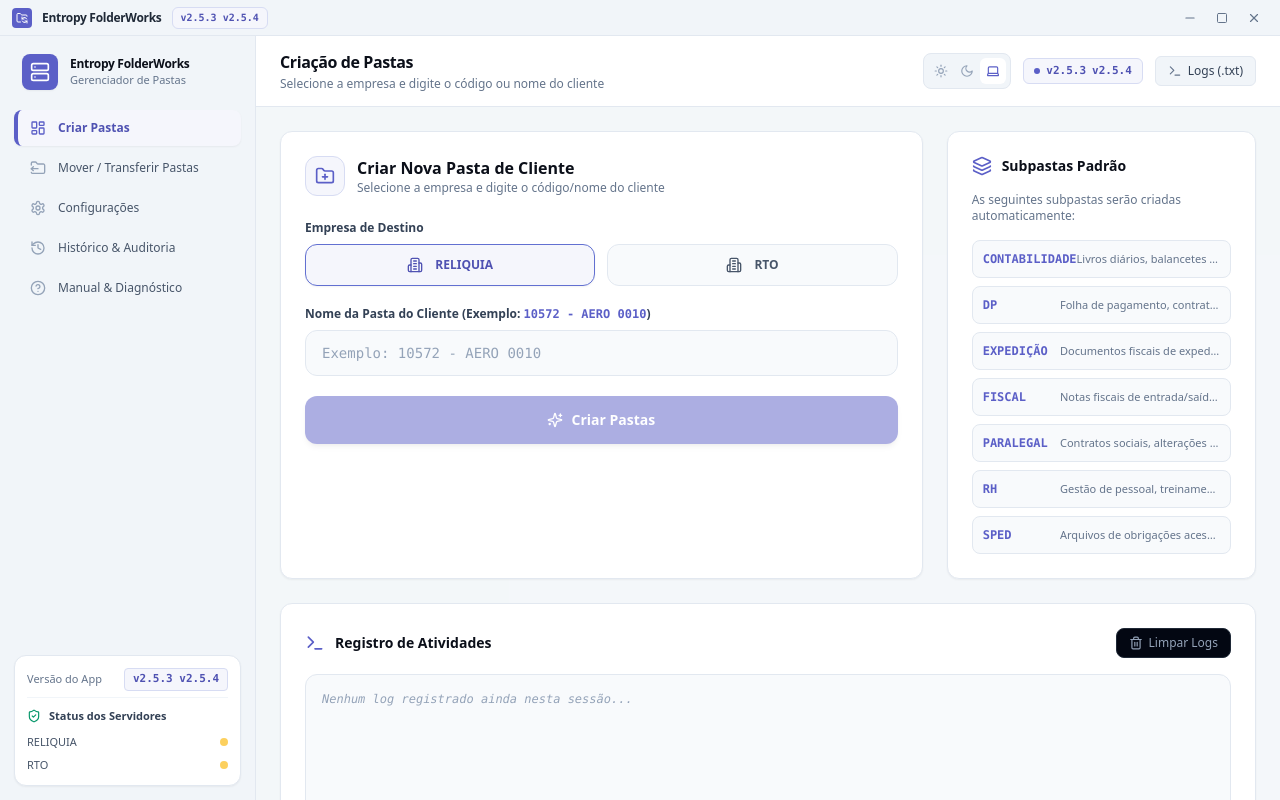
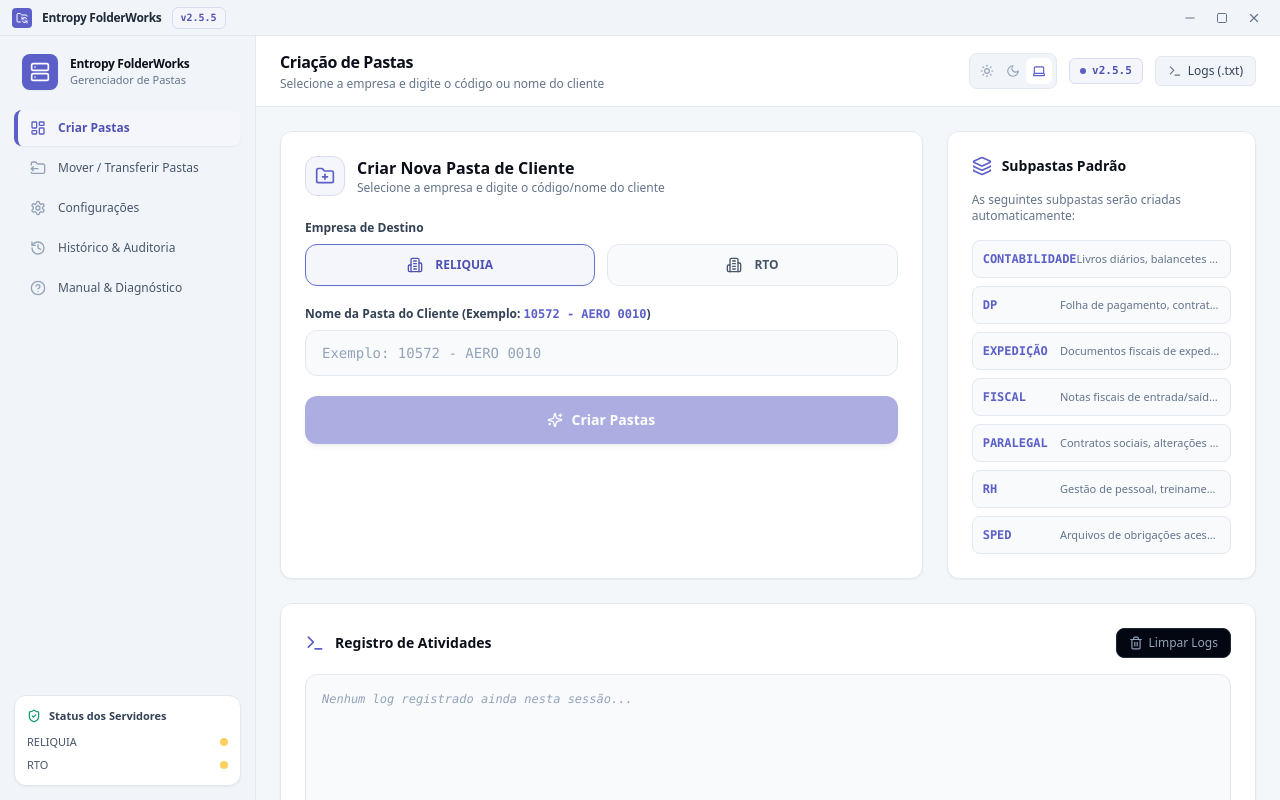
Before and after one commit to aabdalaa/FolderWorks, a React (Vite) app: page / in a window 1280 px wide. Built offline with nearby package versions, Linux system fonts and the light colour scheme.

Commit message:
refactor: remove redundant app version row from sidebar and bump v2.5.5

```diff
--- a/package.json
+++ b/package.json
@@ -1,6 +1,6 @@
 {
   "name": "folderworks",
-  "version": "2.5.4",
+  "version": "2.5.5",
   "productName": "FolderWorks",
   "description": "FolderWorks - Suíte de Automação de Criador de Pastas (ENTROPY)",
   "main": "dist-electron/main.js",
--- a/src/components/layout/Header.tsx
+++ b/src/components/layout/Header.tsx
@@ -59,8 +59,7 @@ export const Header: React.FC<HeaderProps> = ({ title, subtitle, onOpenLogs, the
         {/* Version Badge */}
         <div className="flex items-center gap-1.5 px-2.5 py-1 rounded-md bg-teams-50 dark:bg-teams-950 border border-teams-200 dark:border-teams-800 text-[11px] text-teams-700 dark:text-teams-300 font-mono font-bold">
           <span className="w-1.5 h-1.5 rounded-full bg-teams-600 dark:bg-teams-400" />
-          <span>v2.5.3</span>
-          <span>v2.5.4</span>
+          <span>v2.5.5</span>
         </div>
 
         {/* Open Logs Button */}
--- a/src/components/layout/Sidebar.tsx
+++ b/src/components/layout/Sidebar.tsx
@@ -58,14 +58,6 @@ export const Sidebar: React.FC<SidebarProps> = ({ activeTab, onSelectTab, reliqu
 
       {/* Domain Status Footer */}
       <div className="bg-white dark:bg-neutral-800/80 rounded-xl p-3 border border-slate-200 dark:border-neutral-700/80 space-y-2.5 shadow-sm">
-        <div className="flex items-center justify-between pb-1.5 border-b border-slate-100 dark:border-neutral-700/60">
-          <span className="text-[11px] font-medium text-slate-500 dark:text-slate-400">Versão do App</span>
-          <span className="text-[11px] font-mono font-bold text-teams-700 dark:text-teams-300 bg-teams-50 dark:bg-teams-950 px-2 py-0.5 rounded border border-teams-200 dark:border-teams-800">
-            v2.5.3
-            v2.5.4
-          </span>
-        </div>
-
         <div className="flex items-center gap-2 text-[11px] font-semibold text-slate-700 dark:text-slate-300">
           <ShieldCheck className="w-3.5 h-3.5 text-emerald-600 dark:text-emerald-400" />
           <span>Status dos Servidores</span>
--- a/src/components/layout/TitleBar.tsx
+++ b/src/components/layout/TitleBar.tsx
@@ -14,8 +14,7 @@ export const TitleBar: React.FC<TitleBarProps> = ({ isLocked = false }) => {
         </div>
         <span className="font-bold text-xs tracking-tight text-slate-800 dark:text-white">Entropy FolderWorks</span>
         <span className="text-[10px] px-2 py-0.5 rounded-md bg-teams-50 dark:bg-teams-950 text-teams-700 dark:text-teams-300 border border-teams-200 dark:border-teams-800 font-mono font-bold">
-          v2.5.3
-          v2.5.4
+          v2.5.5
         </span>
       </div>
 
```
Also changed, not shown: 3 other files (tests, documents, lock files or other folders).
